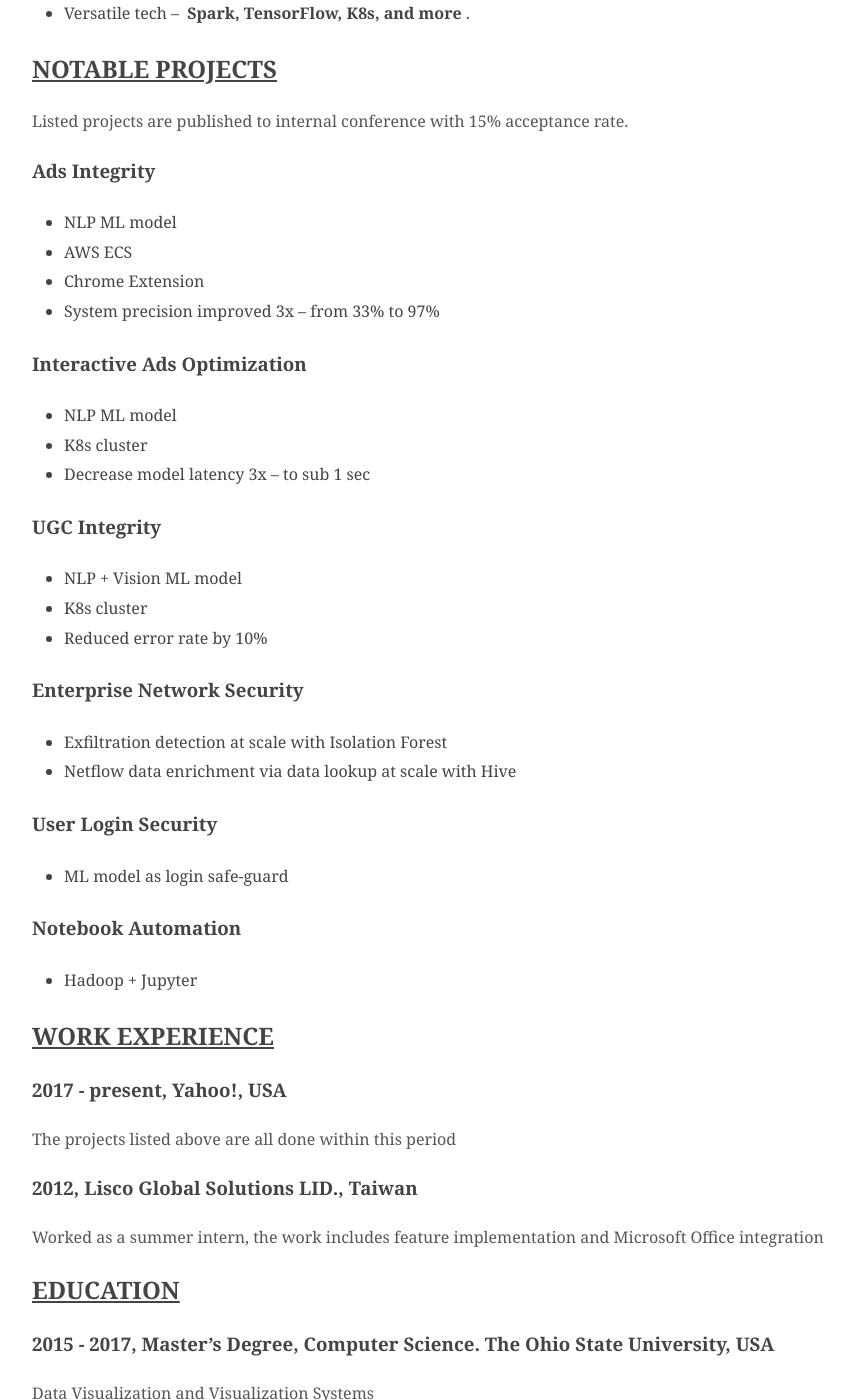
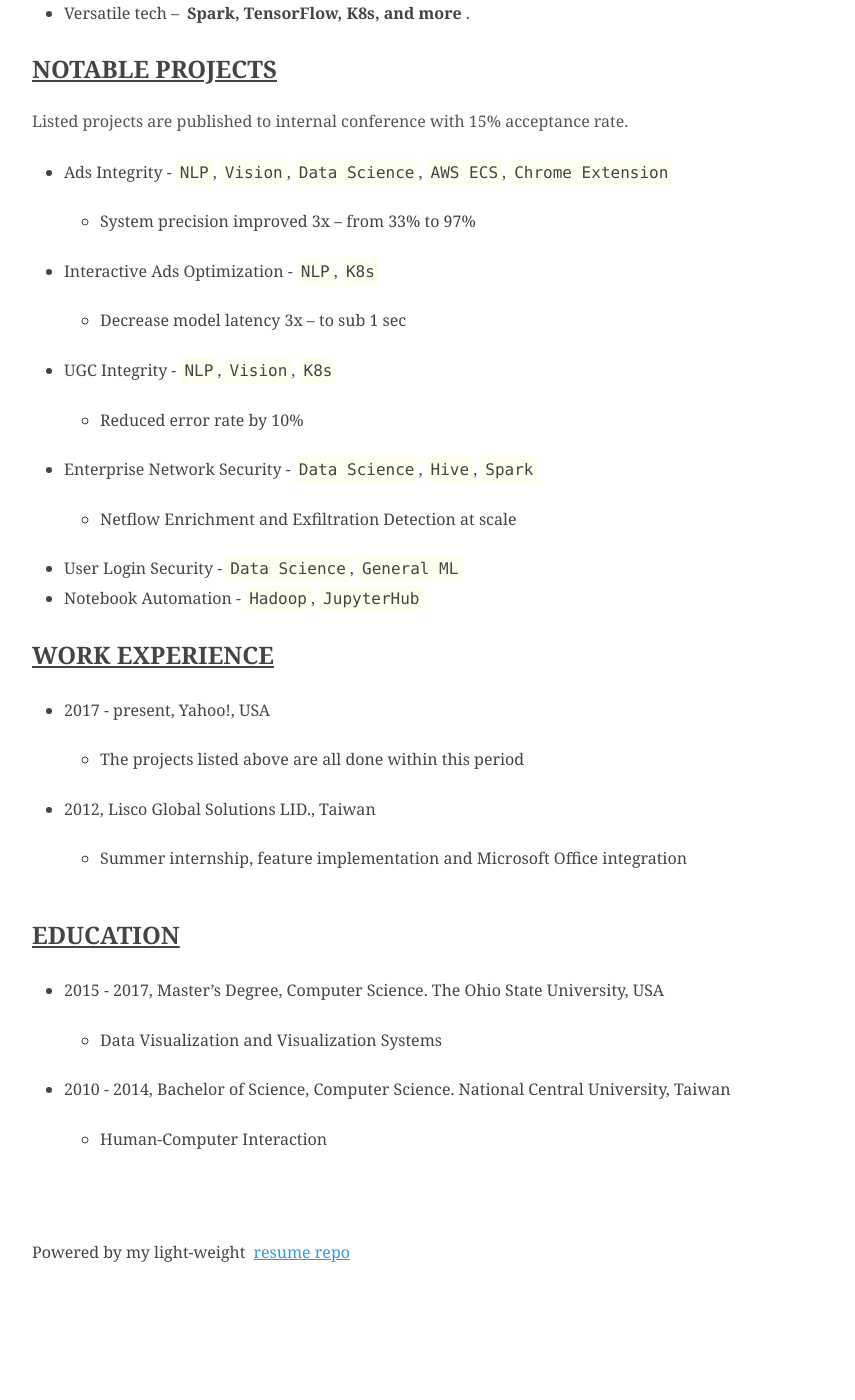
Before and after one commit to NivekNey/NivekNey.github.io, a Jekyll site: the page built from index.md, in a window 1280 px wide and 1400 px high, scrolled down 349 px. Shown: the whole window, without its empty margins (160-1015 px from the left). Built offline with Jekyll 4.4.1, drawn with Linux system fonts in a browser that asks for light colours; after the commit the page ends 1637 px from its top, so only the background shows below that.

Commit message:
Update index.md

```diff
--- a/index.md
+++ b/index.md
@@ -25,54 +25,27 @@ title: Kevin Yen
 
 Listed projects are published to internal conference with 15% acceptance rate.
 
-### Ads Integrity
-
-- NLP ML model
-- AWS ECS
-- Chrome Extension
-- System precision improved 3x -- from 33% to 97%
-
-### Interactive Ads Optimization
-
-- NLP ML model
-- K8s cluster
-- Decrease model latency 3x -- to sub 1 sec
-
-### UGC Integrity
-
-- NLP + Vision ML model
-- K8s cluster
-- Reduced error rate by 10%
-
-### Enterprise Network Security
-
-- Exfiltration detection at scale with Isolation Forest
-- Netflow data enrichment via data lookup at scale with Hive
-
-### User Login Security
-
-- ML model as login safe-guard
-
-### Notebook Automation
-
-- Hadoop + Jupyter
+* Ads Integrity - `NLP`, `Vision`, `Data Science`, `AWS ECS`, `Chrome Extension`
+  * System precision improved 3x -- from 33% to 97%
+* Interactive Ads Optimization - `NLP`, `K8s`
+  * Decrease model latency 3x -- to sub 1 sec
+* UGC Integrity - `NLP`, `Vision`, `K8s`
+  * Reduced error rate by 10%
+* Enterprise Network Security - `Data Science`, `Hive`, `Spark`
+  * Netflow Enrichment and Exfiltration Detection at scale
+* User Login Security - `Data Science`, `General ML`
+* Notebook Automation - `Hadoop`, `JupyterHub`
 
 ## Work experience
 
-### 2017 - present, Yahoo!, USA
-
-The projects listed above are all done within this period
-
-### 2012, Lisco Global Solutions LID., Taiwan
-
-Worked as a summer intern, the work includes feature implementation and Microsoft Office integration
+* 2017 - present, Yahoo!, USA
+  * The projects listed above are all done within this period
+* 2012, Lisco Global Solutions LID., Taiwan
+  * Summer internship, feature implementation and Microsoft Office integration
 
 ## Education
 
-### 2015 - 2017, Master's Degree, Computer Science. The Ohio State University, USA
-
-Data Visualization and Visualization Systems
-
-### 2010 - 2014, Bachelor of Science, Computer Science. National Central University, Taiwan
-
-Human-Computer Interaction
+* 2015 - 2017, Master's Degree, Computer Science. The Ohio State University, USA
+  * Data Visualization and Visualization Systems
+* 2010 - 2014, Bachelor of Science, Computer Science. National Central University, Taiwan
+  * Human-Computer Interaction
```
